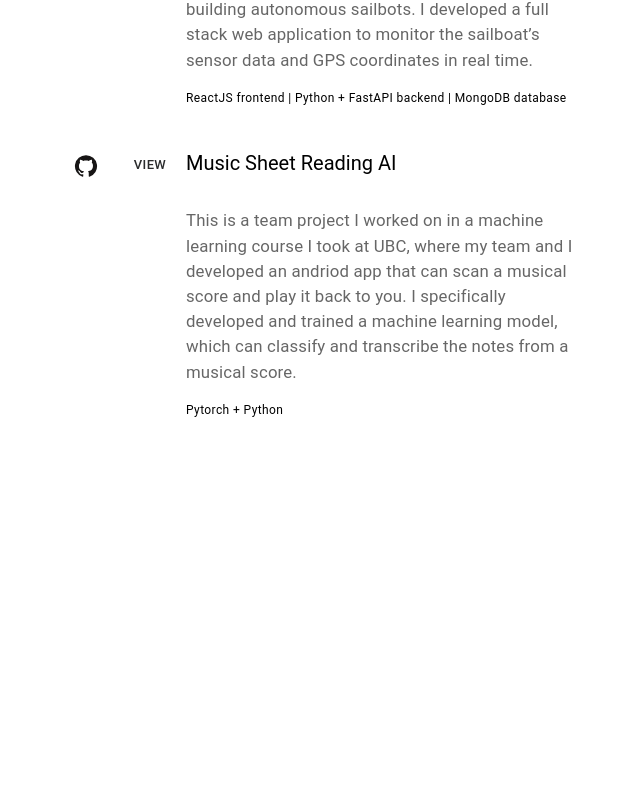
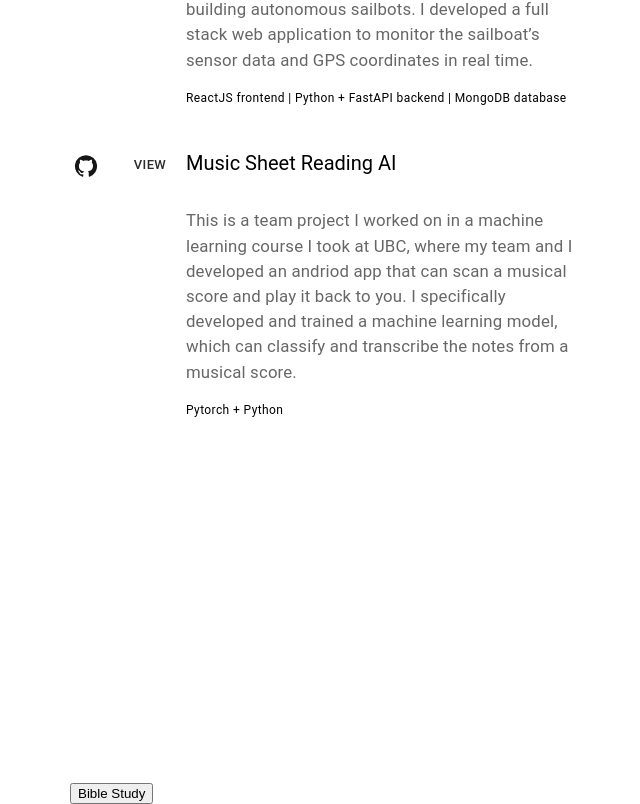
Before and after one commit to jahn18/personal-website, a React (Create React App) app: page /#/ in a window 1280 px wide. Shown: the part 1499-2303 px from the top of the page, without its empty margins (314-954 px from the left). Before the commit the page ends 2281 px from the top, so only its background shows below. Built offline with nearby package versions, Linux system fonts and the light colour scheme; a web font is replaced by a local one.

Commit message:
Change resume

```diff
--- a/src/App.tsx
+++ b/src/App.tsx
@@ -13,7 +13,7 @@ class App extends React.Component {
 
   render() {
     return (
-      <HashRouter>
+      <HashRouter basename={process.env.PUBLIC_URL}>
         <Routes>
           <Route path='/' element={<DashboardView/>}/>
           <Route path='/greek-philosopher-name' element={<GreekProjectView/>}/>
--- a/src/views/dashboard/DashboardView.tsx
+++ b/src/views/dashboard/DashboardView.tsx
@@ -159,6 +159,7 @@ export class DashboardView extends React.PureComponent<DashboardViewProps> {
                             </Grid>
                         </Grid>
                     </Grid>
+                    <button onClick={() => window.location.href = '/#/bible-study'}>Bible Study</button>
                 </div>
                 {/* <div
                     style={{
```
Also changed, not shown: 1 other file (tests, documents, lock files or other folders).
